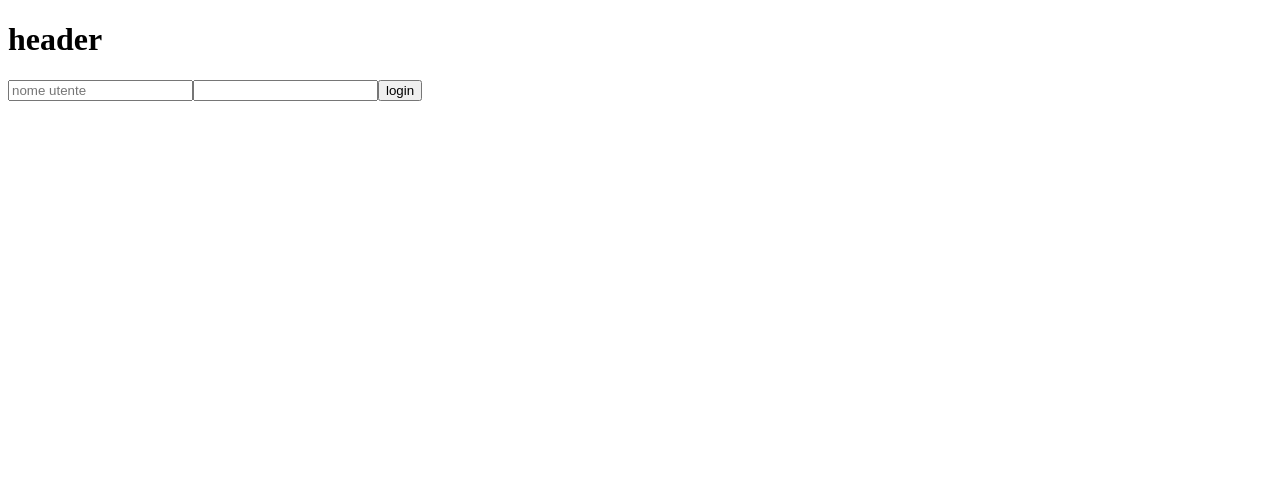
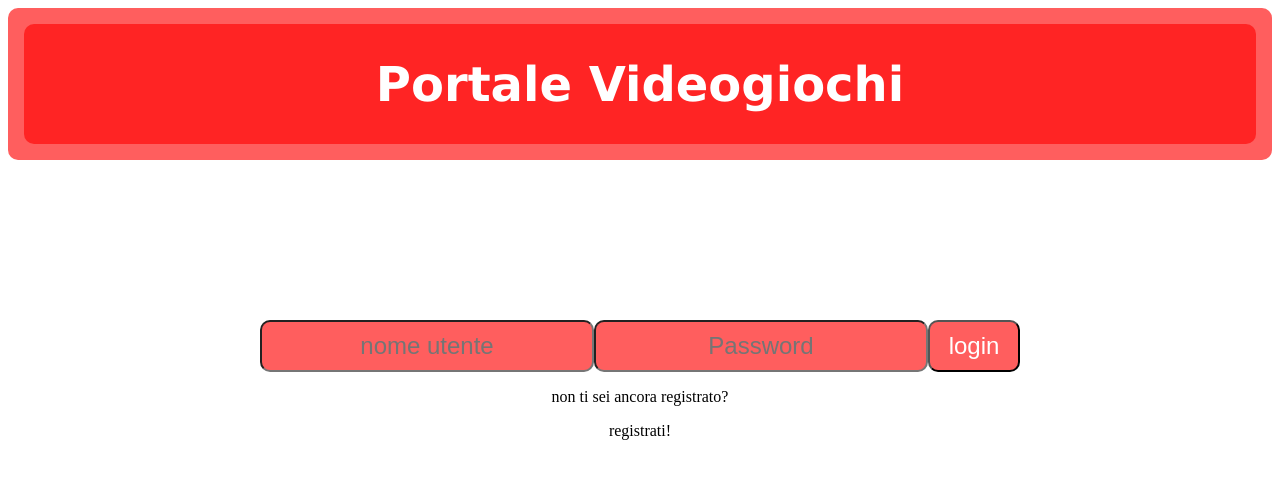
Before and after one commit to M-Costa/PortaleVideogiochi, an Angular app: page /login in a window 1280 px wide. Shown: the top 478 px of the page. Built offline with nearby package versions, Linux system fonts and the light colour scheme.

Commit message:
header e menu linkati mo login

```diff
--- a/src/app/components/header/header.component.html
+++ b/src/app/components/header/header.component.html
@@ -1,4 +1,6 @@
-<h1>header</h1>
+<div class="wrapper box" >
+<h1 id="titolo">Portale Videogiochi</h1>
 <div *ngIf="verificaLogin()">
     <app-menu></app-menu>
 </div>
+</div>
--- a/src/app/components/header/header.component.scss
+++ b/src/app/components/header/header.component.scss
@@ -0,0 +1,28 @@
+#titolo{
+    text-align: center;
+    font-family: Verdana, Geneva, Tahoma, sans-serif;
+    background-color: rgba(255, 5, 5, 0.644);
+    padding:2rem 0rem 2rem 0rem;
+    margin: 0rem 0rem 0rem 0rem;
+    font-size: 3rem;
+    color: white;
+    border-radius:10px;
+}
+.wrapper {
+    display: grid;
+    grid-template-columns: 1/2fr 1/2fr 1fr 1/4fr;
+    background-color: #fff;
+    color: #444;
+    border-radius:10px;
+
+
+  }
+  .box {
+    background-color: rgba(255, 5, 5, 0.644);
+    color: #fff;
+    padding: 1rem;
+    font-size: 150%;
+    text-align: center;
+    margin: none;
+
+  }
--- a/src/app/components/login/login.component.html
+++ b/src/app/components/login/login.component.html
@@ -1,5 +1,11 @@
+<div class="page">
+<div class="wrapper">
+    <input class="box user-grid"#nome  type="text" placeholder="nome utente">
+    <input class="box pw-grid"#password (keyup.enter)="login(nome.value,password.value)" type="password" placeholder="Password">
+    <button class="box invio-grid" (click)="login(nome.value,password.value)">login</button>
+</div>
 <div>
-    <input #nome  type="text" placeholder="nome utente">
-    <input #password (keyup.enter)="login(nome.value,password.value)" type="password">
-    <button  (click)="login(nome.value,password.value)">login</button>
+    <p >non ti sei ancora registrato?</p> <p id="reg" routerLink="/registra">registrati!</p>
 </div>
+
+</div>
--- a/src/app/components/login/login.component.scss
+++ b/src/app/components/login/login.component.scss
@@ -0,0 +1,51 @@
+.wrapper {
+    display: grid;
+    grid-template-columns: 1fr 1fr 1fr 1fr 1fr;
+    background-color: #fff;
+    color: #444;
+    gap: 0rem;
+  }
+.box {
+    background-color: rgba(255, 5, 5, 0.644);
+    color: #fff;
+    border-radius:10px;
+    padding: 10px;
+    font-size: 150%;
+    float: left;
+    text-align: center;
+
+
+  }
+  .user-grid {
+    grid-column-start: 2;
+    grid-column-end: 3;
+    grid-row-start: 1;
+    grid-row-end: 2;
+}
+.pw-grid {
+    grid-column-start: 3;
+    grid-column-end: 4;
+    grid-row-start: 1;
+    grid-row-end: 2;
+}
+
+.invio-grid {
+    grid-column-start:4;
+    grid-column-end: 5;
+    grid-row-start: 1;
+    grid-row-end: 2;
+}
+.invio-grid:hover{
+    background-color: rgb(255, 0, 0);
+}
+.page{
+    padding: 10rem 10rem 10rem 10rem;
+
+}
+p{
+    text-align: center;
+}
+#reg:hover{
+    color: rgba(255, 5, 5, 0.644);
+
+}
--- a/src/app/components/menu/menu.component.html
+++ b/src/app/components/menu/menu.component.html
@@ -2,8 +2,11 @@
 <ul class="wrapper">
     <li class="box homeGrid" routerLink="/portale/home" routerLinkActive="active">home</li>
     <li class="box lista" routerLink="/portale/gameList" routerLinkActive="active">lista videogiochi</li>
-    <div *ngIf="checkAdmin()">
-    <li class="box modificaGrid" routerLink="/portale/modificaLista" routerLinkActive="active">modifica lista</li>
+    <div class="box modificaGrid "*ngIf="checkAdmin()">
+    <li routerLink="/portale/modificaLista" routerLinkActive="active">modifica lista</li>
+   </div>
+   <div class="box modificaGrid "*ngIf="!checkAdmin()">
+    <li ></li>
    </div>
     <li class="box logout" (click)="logout()">logout</li>
 
--- a/src/app/components/menu/menu.component.scss
+++ b/src/app/components/menu/menu.component.scss
@@ -3,21 +3,21 @@
         grid-template-columns: 1/2fr 1/2fr 1fr 1/4fr;
         background-color: #fff;
         color: #444;
-        gap: 1rem;
+        margin: none;
+
       }
  .box {
-        background-color: #444;
+        background-color: rgba(255, 5, 5, 0.644);
         color: #fff;
-        border-radius:10px;
-        padding: 10px;
         font-size: 150%;
-        float: left;
+        text-align: center;
+        margin: none;
 
       }
 
       .listaGrid {
-              grid-column-start: 2;
-              grid-column-end: 3;
+              grid-column-start: 1;
+              grid-column-end: 2;
               grid-row-start: 1;
               grid-row-end: 2;
           }
@@ -47,3 +47,12 @@
             grid-row-end: 2;
 
           }
+          ul {
+            display: block;
+            list-style-type: disc;
+            margin-block-start: 1em;
+            margin-block-end: 1em;
+            margin-inline-start: 0px;
+            margin-inline-end: 0px;
+            padding-inline-start: 0rem;
+        }
```
